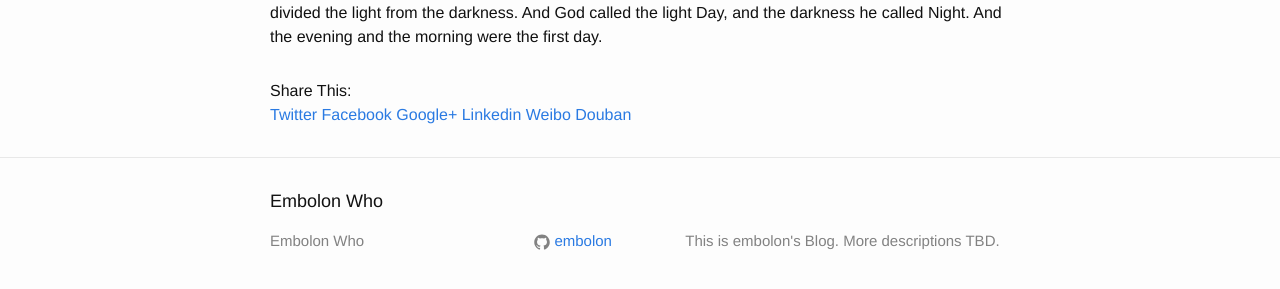
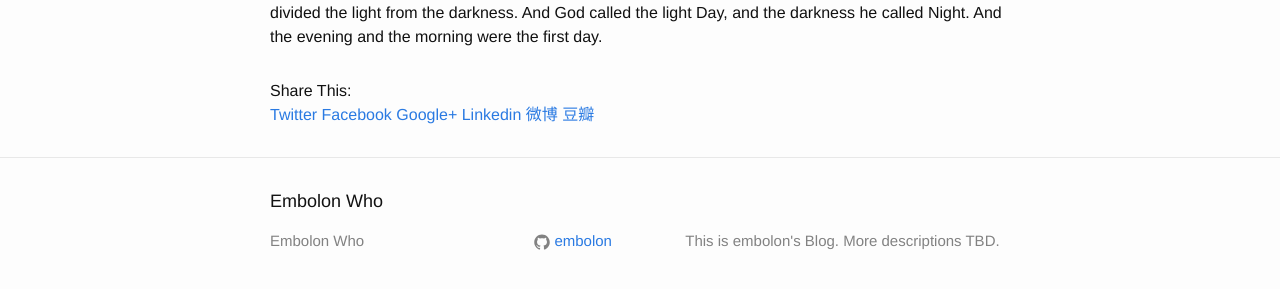
Before and after one commit to embolon/embolon.github.io, a Jekyll site: the page built from _posts/2016-01-15-let-there-be-light.markdown, in a window 1280 px wide. Shown: the part 361-650 px from the top of the page. Built offline with Jekyll 4.4.1, drawn with Linux system fonts in a browser that asks for light colours.

Commit message:
change weibo douban share from english to chinese

```diff
--- a/_includes/share.html
+++ b/_includes/share.html
@@ -15,6 +15,6 @@ Share This:
     <a class="social-share-element social-facebook" href="https://www.facebook.com/sharer/sharer.php?t={% if page.subtitle != null %}{{ page.subtitle }} {% endif %}{{ page.title }}&u={{ url }}" target="_blank" title="Share this post on Facebook" onclick="_gaq.push(['_trackEvent', 'Share', 'Facebook', window.location.pathname]);">Facebook</a>
     <a class="social-share-element social-google" href="https://plus.google.com/share?url={{ url }}" target="_blank" title="Share this post on Google Plus" onclick="_gaq.push(['_trackEvent', 'Share', 'GPlus', window.location.pathname]);">Google+</a>
     <a class="social-share-element social-linkedin" href="http://www.linkedin.com/shareArticle?mini=true&title={% if page.subtitle != null %}{{ page.subtitle }} {% endif %}{{ page.title }}&url={{ url }}&source=http%3a%2f%2fembolon.github.io" target="_blank" title="Share this post on LinkedIn" onclick="_gaq.push(['_trackEvent', 'Share', 'LinkedIn', window.location.pathname]);">Linkedin</a>
-    <a class="social-share-element social-weibo" href="http://v.t.sina.com.cn/share/share.php?title=分享来自+%40embolon+的文章：{% if page.subtitle != null %}{{ page.subtitle }} {% endif %}{{ page.title }}&url={{ url }}{% if page.titleImg != null %}&pic={{ page.titleImg }}{% endif %}" target="_blank" title="Share this post on Sina Weibo" onclick="_gaq.push(['_trackEvent', 'Share', 'Weibo', window.location.pathname]);">Weibo</a>
-    <a class="social-share-element social-douban" href="http://shuo.douban.com/!service/share?href={{ url }}&name={% if page.subtitle != null %}{{ page.subtitle }} {% endif %}{{ page.title }}{% if page.titleImg != null %}&image={{ page.titleImg }}{% endif %}" target="_blank" title="Share this post on Dounban" onclick="_gaq.push(['_trackEvent', 'Share', 'Douban', window.location.pathname]);">Douban</a>
+    <a class="social-share-element social-weibo" href="http://v.t.sina.com.cn/share/share.php?title=分享来自+%40embolon+的文章：{% if page.subtitle != null %}{{ page.subtitle }} {% endif %}{{ page.title }}&url={{ url }}{% if page.titleImg != null %}&pic={{ page.titleImg }}{% endif %}" target="_blank" title="Share this post on Sina Weibo" onclick="_gaq.push(['_trackEvent', 'Share', 'Weibo', window.location.pathname]);">微博</a>
+    <a class="social-share-element social-douban" href="http://shuo.douban.com/!service/share?href={{ url }}&name={% if page.subtitle != null %}{{ page.subtitle }} {% endif %}{{ page.title }}{% if page.titleImg != null %}&image={{ page.titleImg }}{% endif %}" target="_blank" title="Share this post on Dounban" onclick="_gaq.push(['_trackEvent', 'Share', 'Douban', window.location.pathname]);">豆瓣</a>
 </div>
```
